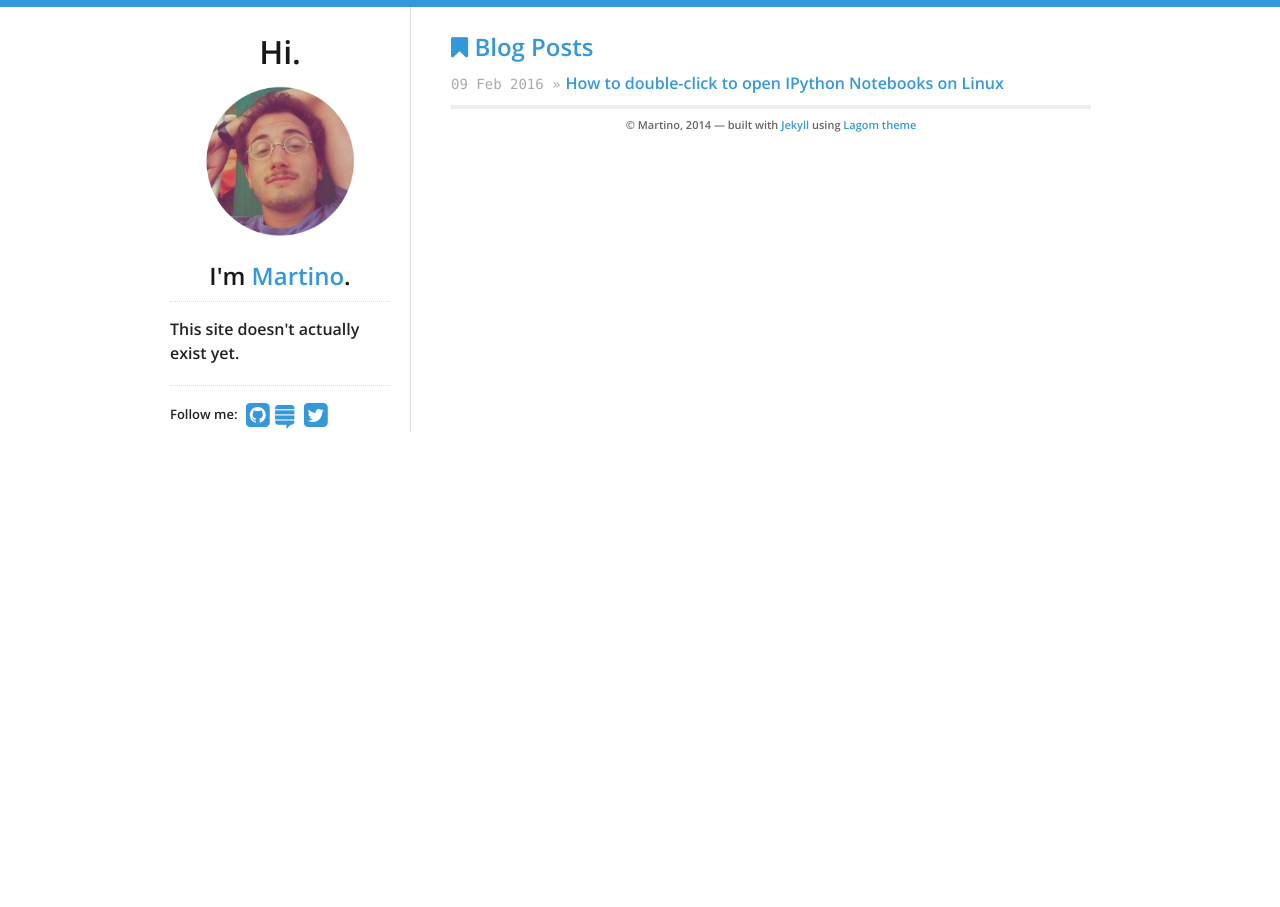
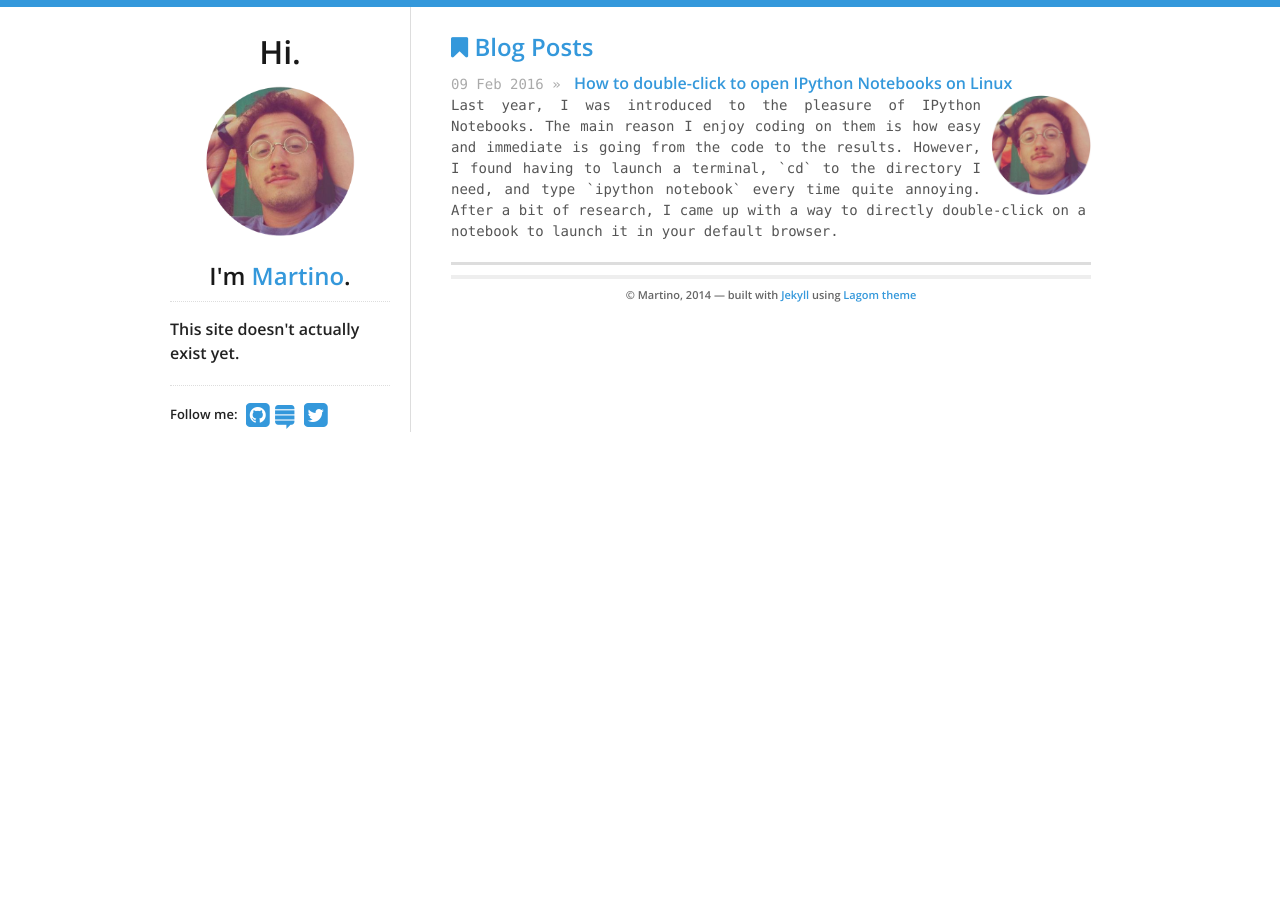
Before and after one commit to martinosorb/martinosorb.github.io, a Jekyll site: the page built from index.html, in a window 1280 px wide. Built offline with Jekyll 4.4.1, drawn with Linux system fonts in a browser that asks for light colours; nearby versions of some CDN libraries.

Commit message:
large posts with image and description

```diff
--- a/_posts/2016-02-09-jupyter.md
+++ b/_posts/2016-02-09-jupyter.md
@@ -1,6 +1,8 @@
 ---
 layout: post
 title: How to double-click to open IPython Notebooks on Linux
+description: Last year, I was introduced to the pleasure of IPython Notebooks.  The main reason I enjoy coding on them is how easy and immediate is going from the code to the results. However, I found having to launch a terminal, `cd` to the directory I need, and type `ipython notebook` every time quite annoying. After a bit of research, I came up with a way to directly double-click on a notebook to launch it in your default browser.
+imgurl: /logo.png
 categories:
 - blog
 ---
--- a/index.html
+++ b/index.html
@@ -7,7 +7,9 @@ title: Blog Posts
   <h2><i class="fa fa-bookmark"></i> Blog Posts</h2>
   <ul id="blog-posts" class="posts">
     {% for post in site.posts %}
-      <li><span>{{ post.date | date_to_string }} &raquo;</span><a href="{{ post.url }}">{{ post.title }}</a></li>
+      <li id='posts'><span>{{ post.date | date_to_string }} &raquo; </span><a href="{{ post.url }}">{{ post.title }}</a>
+      <img src="{{ post.imgurl }}" /></br>
+      <p>{{ post.description }}</p></li>
     {% endfor %}
   </ul>
 </div>
```
Also changed, not shown: _includes/css/screen.css (+17 -1 lines).
